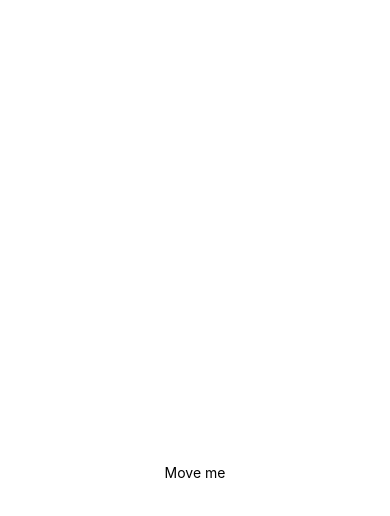
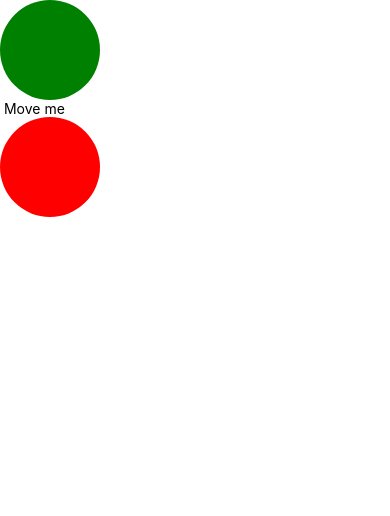
Before and after one commit to wahas-mughal/react-native-animations, a React Native app: screen / in a window 390 px wide. Shown: the top 516 px of the page. Built offline with nearby package versions, Linux system fonts and the light colour scheme.

Commit message:
learnt tranform and started pan responder

```diff
--- a/App.tsx
+++ b/App.tsx
@@ -1,23 +1,16 @@
-/**
- * Sample React Native App
- * https://github.com/facebook/react-native
- *
- * Generated with the TypeScript template
- * https://github.com/react-native-community/react-native-template-typescript
- *
- * @format
- */
-
-import React, {useState} from 'react';
+import React, {useState, FC} from 'react';
 import {Text, Animated, View, TouchableOpacity} from 'react-native';
+import FadeInFadeOut from './animations/FadeInFadeOut';
+import PanResponder from './animations/PanResponder';
 
 //Notes
 // getLayout is available for ValueXY only
-// useNativeDriver doesn't support some properties available in JS thread like margins
+// useNativeDriver doesn't support some properties available in JS thread like margins, we use tranform property
+// for this purpose
 // react native has two threads UI thread (main) and JS thread, originally its single thread
 //useNativeDriver as much as possible to run smooth animations
 
-const App = () => {
+const App: FC = () => {
   // const values = useState(new Animated.ValueXY({x: 0, y: 0}))[0];
   const leftValue = useState(new Animated.Value(0))[0];
 
@@ -32,9 +25,9 @@ const App = () => {
 
     // right animation func
     Animated.timing(leftValue, {
-      toValue: 1,
-      duration: 4000,
-      useNativeDriver: false,
+      toValue: 300,
+      duration: 3000,
+      useNativeDriver: true,
     }).start();
 
     setTimeout(() => {
@@ -43,7 +36,7 @@ const App = () => {
   };
 
   return (
-    <View style={{flex: 1, justifyContent: 'center', alignItems: 'center'}}>
+    <View style={{flex: 1}}>
       {/* <Animated.View style={values.getLayout()}>
         <View
           style={{
@@ -57,7 +50,7 @@ const App = () => {
       <TouchableOpacity onPress={moveBallHandler}>
         <Text> Move me </Text>
       </TouchableOpacity> */}
-
+      {/*
       <Animated.View
         style={{
           width: 100,
@@ -65,12 +58,25 @@ const App = () => {
           borderRadius: 100 / 2,
           opacity: leftValue,
           backgroundColor: 'green',
-        }}>
-        <View />
-      </Animated.View>
+        }}
+      /> */}
+
+      <Animated.View
+        style={{
+          width: 100,
+          height: 100,
+          borderRadius: 100 / 2,
+          transform: [{translateX: leftValue}],
+          backgroundColor: 'green',
+        }}
+      />
+
       <TouchableOpacity onPress={moveBallHandler}>
         <Text> Move me </Text>
       </TouchableOpacity>
+
+      {/* <FadeInFadeOut /> */}
+      <PanResponder />
     </View>
   );
 };
--- /dev/null
+++ b/animations/FadeInFadeOut.tsx
@@ -0,0 +1,45 @@
+import React, {useState, FC} from 'react';
+import {Text, Animated, View, TouchableOpacity} from 'react-native';
+
+const FadeInFadeOut: FC = () => {
+  const opacity = useState(new Animated.Value(0))[0];
+
+  const fadeInHandler = () => {
+    Animated.timing(opacity, {
+      toValue: 1,
+      duration: 2000,
+      useNativeDriver: true,
+    }).start();
+  };
+
+  const fadeOutHandler = () => {
+    Animated.timing(opacity, {
+      toValue: 0,
+      duration: 2000,
+      useNativeDriver: true,
+    }).start();
+  };
+
+  return (
+    <View style={{justifyContent: 'center', alignItems: 'center'}}>
+      <Animated.View
+        style={{
+          width: 100,
+          height: 100,
+          borderRadius: 100 / 2,
+          opacity: opacity,
+          backgroundColor: 'green',
+        }}
+      />
+
+      <TouchableOpacity onPress={fadeInHandler}>
+        <Text> Fade In </Text>
+      </TouchableOpacity>
+      <TouchableOpacity onPress={fadeOutHandler}>
+        <Text> Fade Out </Text>
+      </TouchableOpacity>
+    </View>
+  );
+};
+
+export default FadeInFadeOut;
--- /dev/null
+++ b/animations/PanResponder.tsx
@@ -0,0 +1,55 @@
+import React, {useState, FC} from 'react';
+import {
+  Text,
+  Animated,
+  View,
+  TouchableOpacity,
+  PanResponder,
+} from 'react-native';
+
+const PanGesture: FC = () => {
+  const pan = useState(new Animated.ValueXY())[0];
+
+  const panResponder = useState(
+    PanResponder.create({
+      onMoveShouldSetPanResponder: () => true,
+      onPanResponderGrant: () => {
+        console.log('PAN RESPONDER ACCESS GRANTED!');
+        pan.setOffset({
+          x: pan.x._value,
+          y: pan.y._value,
+        });
+      },
+      onPanResponderMove: Animated.event([null, {dx: pan.x, dy: pan.y}], {
+        useNativeDriver: false,
+      }),
+      onPanResponderRelease: () => {
+        pan.flattenOffset();
+      },
+    }),
+  )[0];
+
+  console.log(pan.getLayout());
+
+  return (
+    <View
+      style={{
+        flex: 1,
+      }}>
+      <Animated.View
+        style={[
+          {
+            width: 100,
+            height: 100,
+            borderRadius: 100 / 2,
+            backgroundColor: 'red',
+          },
+          pan.getLayout(),
+        ]}
+        {...panResponder.panHandlers}
+      />
+    </View>
+  );
+};
+
+export default PanGesture;
```
